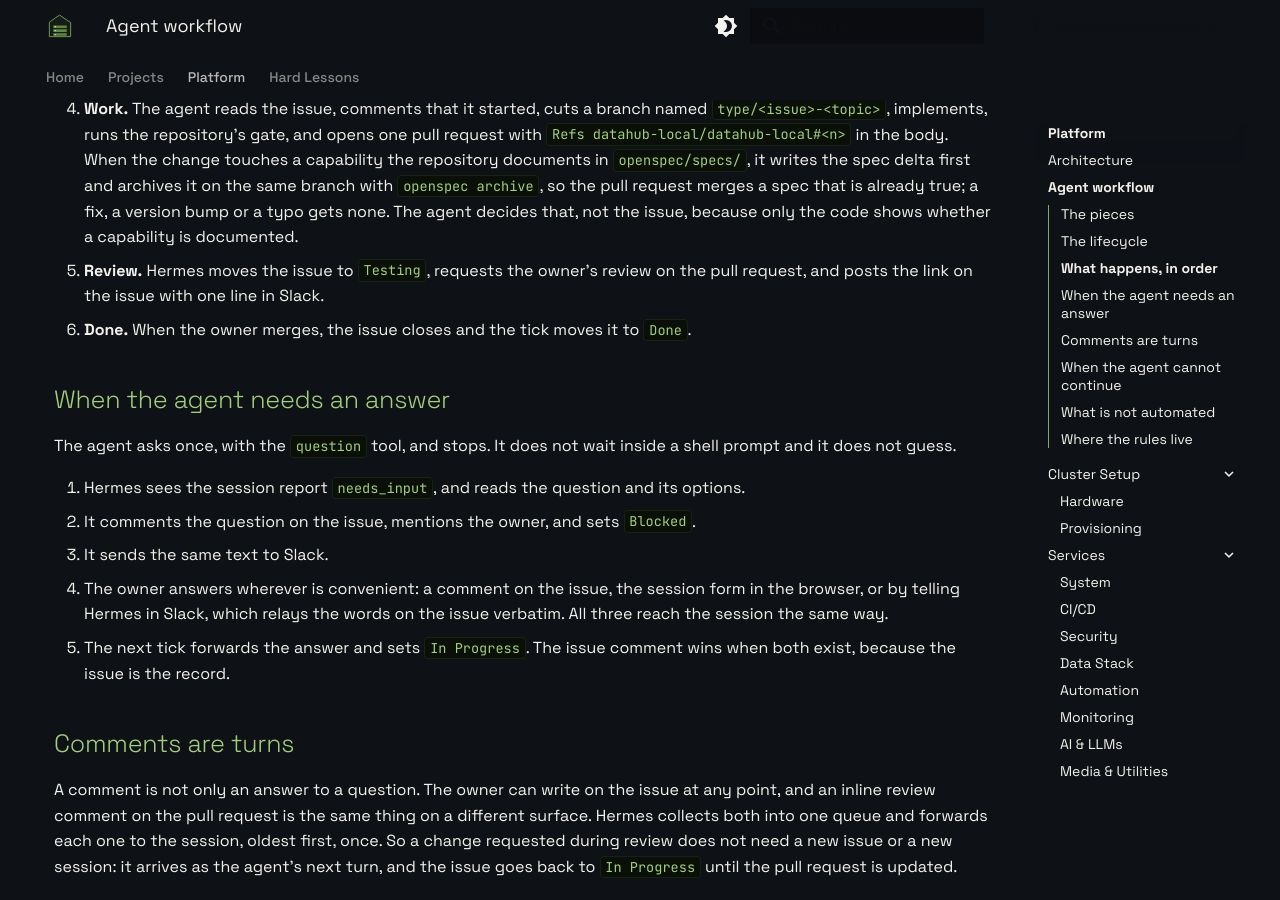
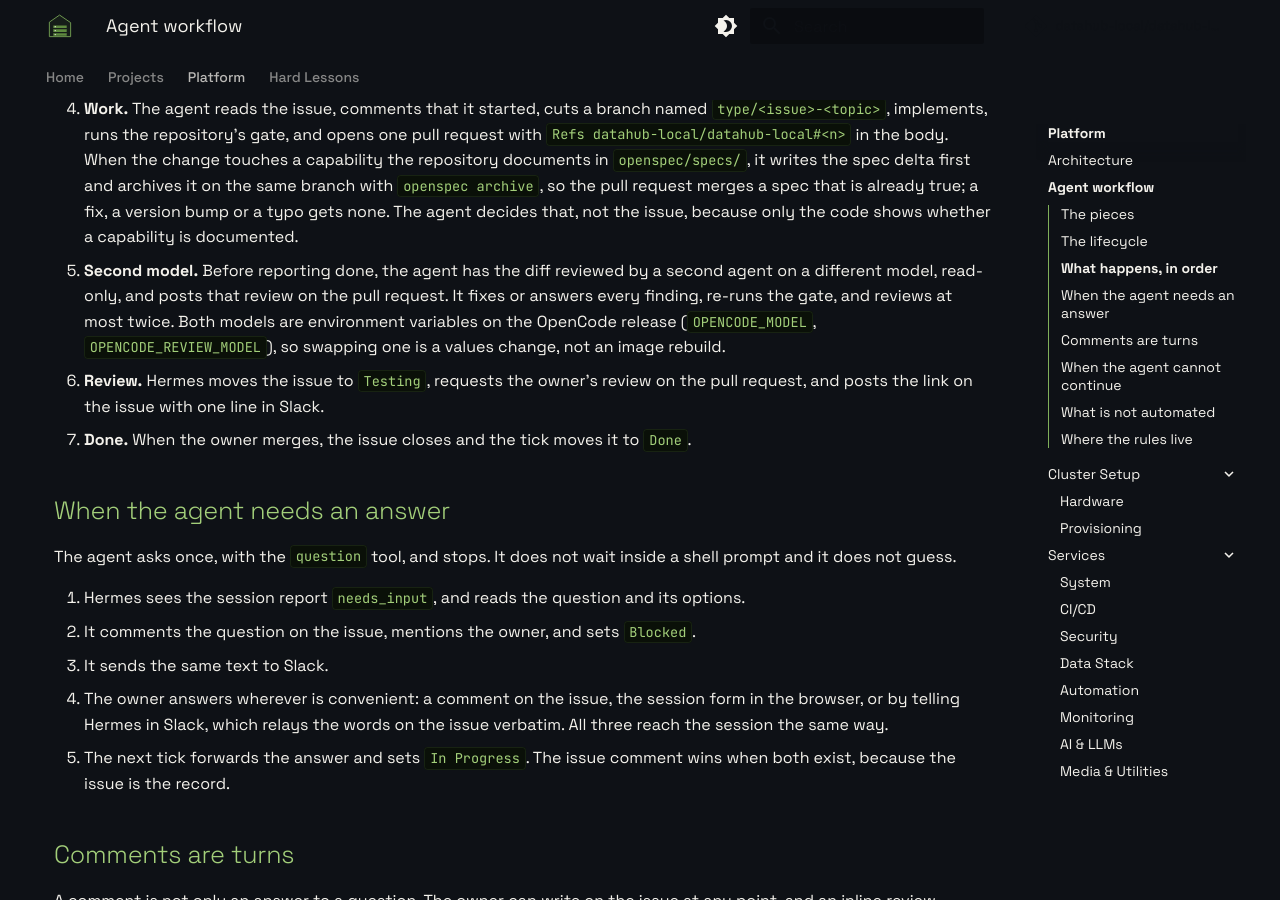
Before and after one commit to datahub-local/datahub-local, an MkDocs documentation site: the page built from docs/architecture/agent-workflow.md, in a window 1280 px wide and 900 px high, scrolled down 1456 px. Built offline with MkDocs 1.6.1 and Material for MkDocs 9.7.7, drawn with Linux system fonts in a browser that asks for light colours; comment, search, counter and statistics services are not loaded.

Commit message:
docs(agent-workflow): the second model reviews before the handover

```diff
--- a/docs/architecture/agent-workflow.md
+++ b/docs/architecture/agent-workflow.md
@@ -52,9 +52,15 @@ in.
    `openspec archive`, so the pull request merges a spec that is already true; a
    fix, a version bump or a typo gets none. The agent decides that, not the issue,
    because only the code shows whether a capability is documented.
-5. **Review.** Hermes moves the issue to `Testing`, requests the owner's review on
+5. **Second model.** Before reporting done, the agent has the diff reviewed by a
+   second agent on a different model, read-only, and posts that review on the pull
+   request. It fixes or answers every finding, re-runs the gate, and reviews at most
+   twice. Both models are environment variables on the OpenCode release
+   (`OPENCODE_MODEL`, `OPENCODE_REVIEW_MODEL`), so swapping one is a values change,
+   not an image rebuild.
+6. **Review.** Hermes moves the issue to `Testing`, requests the owner's review on
    the pull request, and posts the link on the issue with one line in Slack.
-6. **Done.** When the owner merges, the issue closes and the tick moves it to
+7. **Done.** When the owner merges, the issue closes and the tick moves it to
    `Done`.
 
 ## When the agent needs an answer
```
Also changed, not shown: openspec/changes/agent-issue-pipeline/specs/agent-issue-pipeline/spec.md (+17 -0 lines).
